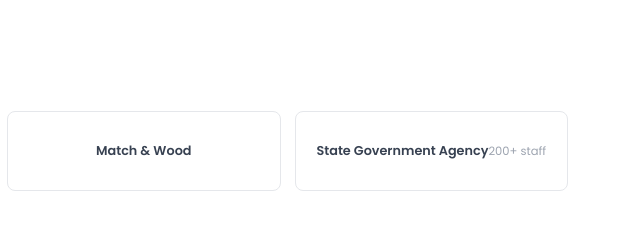
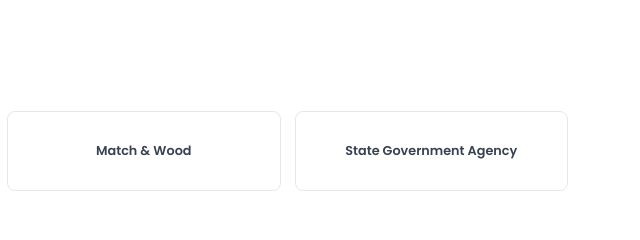
Before and after one commit to addaptiveai/copilot-training-website, a plain HTML site: page index.html in a window 1280 px wide. Shown: the part 2200-2440 px from the top of the page, 640-1280 px from the left. Drawn offline with Linux system fonts and the light colour scheme.

Commit message:
Remove 200+ staff note from State Government Agency tile

```diff
--- a/index.html
+++ b/index.html
@@ -770,7 +770,7 @@
       <div class="client-tile">Property Council of Australia</div>
       <div class="client-tile">Committee for Brisbane</div>
       <div class="client-tile">Match &amp; Wood</div>
-      <div class="client-tile">State Government Agency<br><span style="font-weight:400;font-size:0.72rem;color:#9ca3af;">200+ staff</span></div>
+      <div class="client-tile">State Government Agency</div>
     </div>
 
     <div class="quote-block">
```
